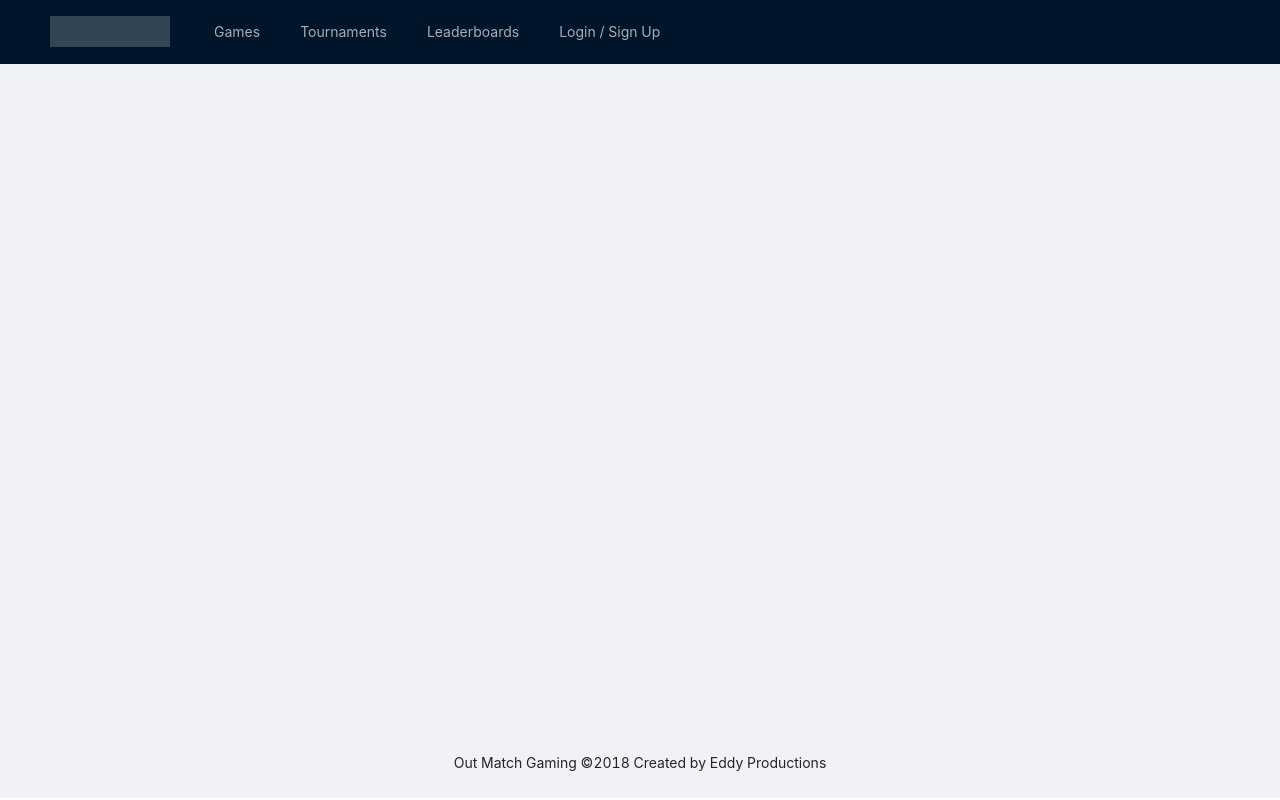
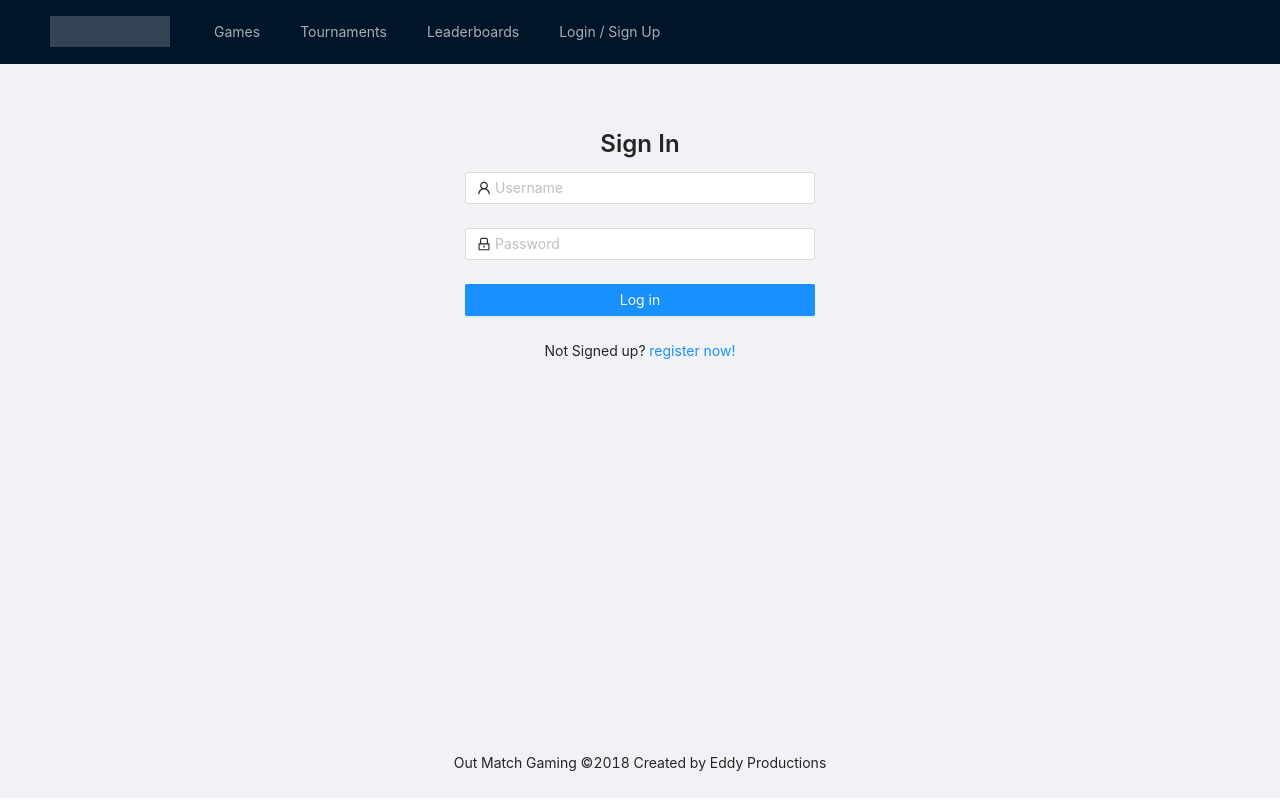
Before and after one commit to EddySum/outmatchgaming-front, a React (Create React App) app: page /login in a window 1280 px wide. Built offline with nearby package versions, Linux system fonts and the light colour scheme.

Commit message:
Login form view

```diff
--- a/src/App.tsx
+++ b/src/App.tsx
@@ -3,13 +3,11 @@ import 'antd/dist/antd.css';
 import React from 'react';
 
 import Topbar from './components/Topbar'
+import Login from './components/Auth/Login'
 
+import { Layout } from 'antd';
 
-
-
-import { Layout, Menu} from 'antd';
-
-const { Header, Content, Footer } = Layout;
+const { Content, Footer } = Layout;
 
 function App() {
   return (
@@ -17,7 +15,7 @@ function App() {
       <Topbar/>
 
       <Content className="site-layout" style={{ padding: '0 50px', marginTop: 64 }}>
-
+        <Login></Login>
 
 
       </Content>
--- /dev/null
+++ b/src/components/Auth/Login.css
@@ -0,0 +1,8 @@
+ .login-form {
+  max-width: 350px;
+  margin: auto
+}
+
+.login-form-button {
+  width: 100%;
+}
--- /dev/null
+++ b/src/components/Auth/Login.tsx
@@ -0,0 +1,56 @@
+import 'antd/dist/antd.css';
+import './Login.css';
+import React from 'react';
+
+import { Form, Input, Button, Typography } from 'antd';
+import { Row } from 'antd';
+import { UserOutlined, LockOutlined } from '@ant-design/icons';
+
+const { Text, Title } = Typography
+
+function Login() {
+  const onFinish = ({username, password}: any) => {
+    console.log('Username received', username);
+  };
+
+  return (
+      <Form
+        name="normal_login"
+        className="login-form"
+        onFinish={onFinish}
+      >
+        <Row justify="center">
+          <Title level={3}>Sign In</Title>
+        </Row>
+        <Form.Item
+          name="username"
+          rules={[{ required: true, message: 'Please Enter Username!' }]}
+        >
+          <Input prefix={<UserOutlined className="site-form-item-icon" />} placeholder="Username" />
+        </Form.Item>
+
+        <Form.Item
+          name="password"
+          rules={[{ required: true, message: 'Please Enter Password!' }]}
+        >
+          <Input
+            prefix={<LockOutlined className="site-form-item-icon" />}
+            type="password"
+            placeholder="Password"
+          />
+        </Form.Item>
+
+        <Form.Item>
+          <Button type="primary" htmlType="submit" className="login-form-button">
+            Log in
+          </Button>
+        </Form.Item>
+
+        <Row justify="center">
+          <Text>Not Signed up? <a href="">register now!</a></Text>
+        </Row>
+      </Form>
+  );
+}
+
+export default Login
```
